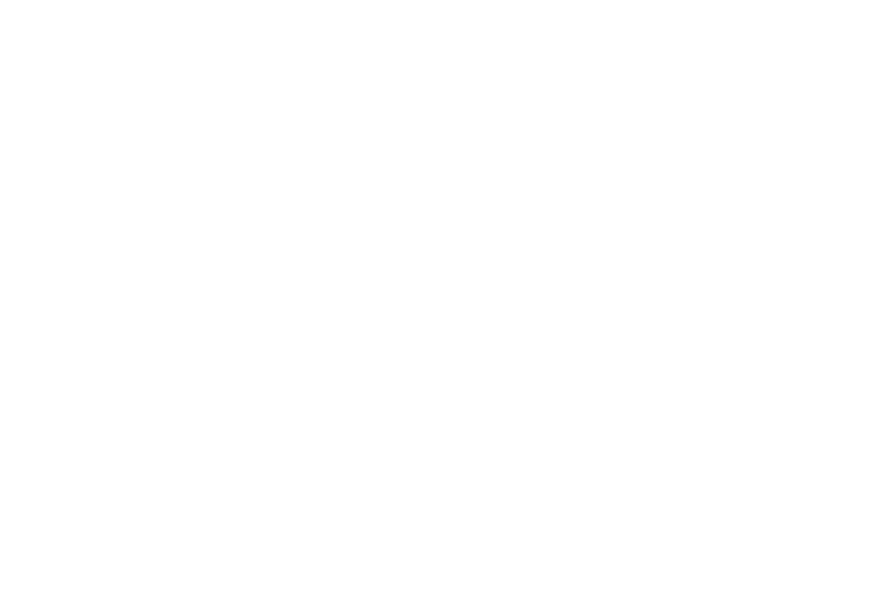
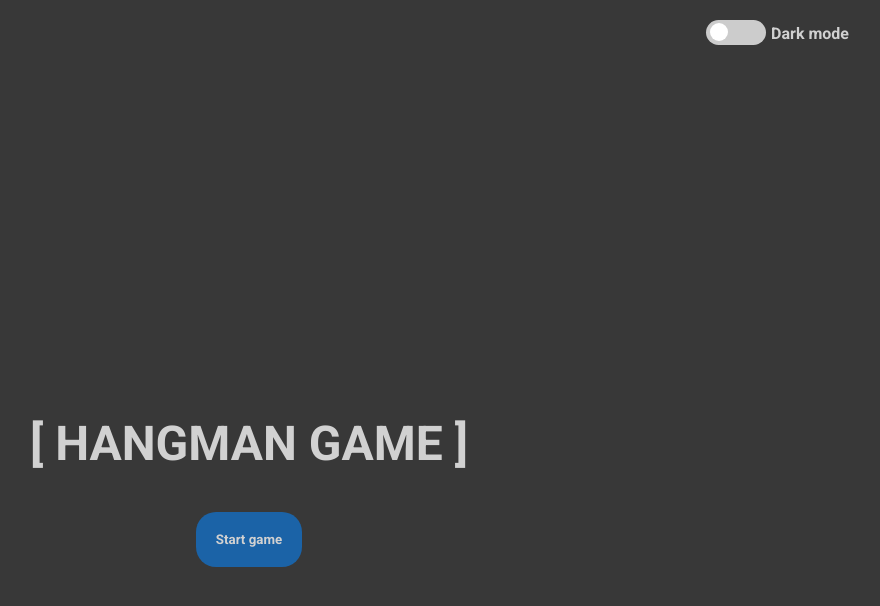
Before and after one commit to floyse-back/HangMan-Game, a plain HTML site: page index.html in a window 1280 px wide. Shown: the whole page, without its empty margins (391-1271 px from the left). Drawn offline with Linux system fonts and the light colour scheme.

Commit message:
Create HTML and CSS code main page

```diff
--- a/index.html
+++ b/index.html
@@ -4,8 +4,23 @@
     <meta charset="UTF-8">
     <meta name="viewport" content="width=device-width, initial-scale=1.0">
     <title>Document</title>
+    <link rel="stylesheet" href="style/style.css">
+    <link rel="preconnect" href="https://fonts.googleapis.com">
+    <link rel="preconnect" href="https://fonts.gstatic.com" crossorigin>
+    <link href="https://fonts.googleapis.com/css2?family=Roboto+Condensed:ital,wght@0,100..900;1,100..900&family=Roboto:ital,wght@0,700;0,900;1,700;1,900&display=swap" rel="stylesheet">
 </head>
 <body>
-
+    <div class="header">
+        <label class="switch">
+            <input type="checkbox" class="switch__input">
+            <span class="switch__slider"></span>
+        </label>
+        <p>Dark mode</p>
+    </div>
+    <div class="game-start">
+        <div><h2 class="text">[ HANGMAN GAME ]</h2></div>
+        <button class="gameBut"><a href="">Start game</a></button>
+    </div>
+    <script src="script/main.js"></script>
 </body>
 </html>
--- a/script/main.js
+++ b/script/main.js
@@ -1 +1,9 @@
-console.log('Hello World')
+let switcher='BlackMode'
+
+
+
+
+
+document.querySelector('span').addEventListener('click',(event)=>{
+    console.log(event)
+})
--- a/style/style.css
+++ b/style/style.css
@@ -1,3 +1,98 @@
 body{
+    background-color: rgb(56, 56, 56);
+    color: white;
+    font-family: "Roboto", sans-serif;
+    font-weight: 700;
+    font-style: normal;
+    color: rgb(209, 209, 209);
+}
+.header{
+    display: flex;
+    justify-content:right;
+    padding-right: 2em;
+}
+a{
+    font-family: "Roboto", sans-serif;
+    text-decoration: none;
+    color: rgb(209, 209, 209);
+}
+div{
+    justify-content: center;
+}
+.text{
+    font-size: 3em;
+}
+.game-start{
+    padding-top: 25%;
+    text-align: center;
+}
+.gameBut{
+    background-color: rgb(27, 99, 167);
+    padding: 20px;
+    color: wheat;
+    border-radius:20px;
+    text-decoration: none;
+    transition:0.35s;
+    border: 0;
+}
+
+.game{
     background-color: black;
 }
+.gameBut:hover{
+    transform: scale(1.25);
+    background-color: rgb(22, 38, 53);
+}
+
+
+.switch{
+    display: inline-block;
+    position: relative;
+    width: 60px;
+    height: 25px;
+    margin-top: 12px;
+    margin-right: 5px;
+
+}
+/*Скрити стандартное оформление*/
+.switch__input{
+    height: 0;
+    width: 0;
+    opacity: 0;
+}
+
+.switch__slider{
+    position: absolute;
+    cursor: pointer;
+    top: 0;
+    left: 0;
+    bottom: 0;
+    right: 0;
+    background-color: #ccc;
+    border-radius: 27px;
+    transition: 0.4s;
+}
+.switch__slider::before{
+    position: absolute;
+    cursor: pointer;
+    content: "";
+    left: 4px;
+    bottom: 4px;
+    height: 18px;
+    width: 18px;
+    border-radius: 50%;
+    background-color: rgb(255, 255, 255);
+    transition: 0.4s;
+}
+.switch__input:focus + .switch__slider {
+    box-shadow: 0 0 1px #21262b;
+}
+.switch__input:checked + .switch__slider{
+    background-color: #21262b;
+}
+.switch__input:checked + .switch__slider::before{
+    transform: translateX(36px);
+    -webkit-transform: translateX(36px);
+    -ms-transform: translateX(36px);
+    background-color: black;
+}
```
